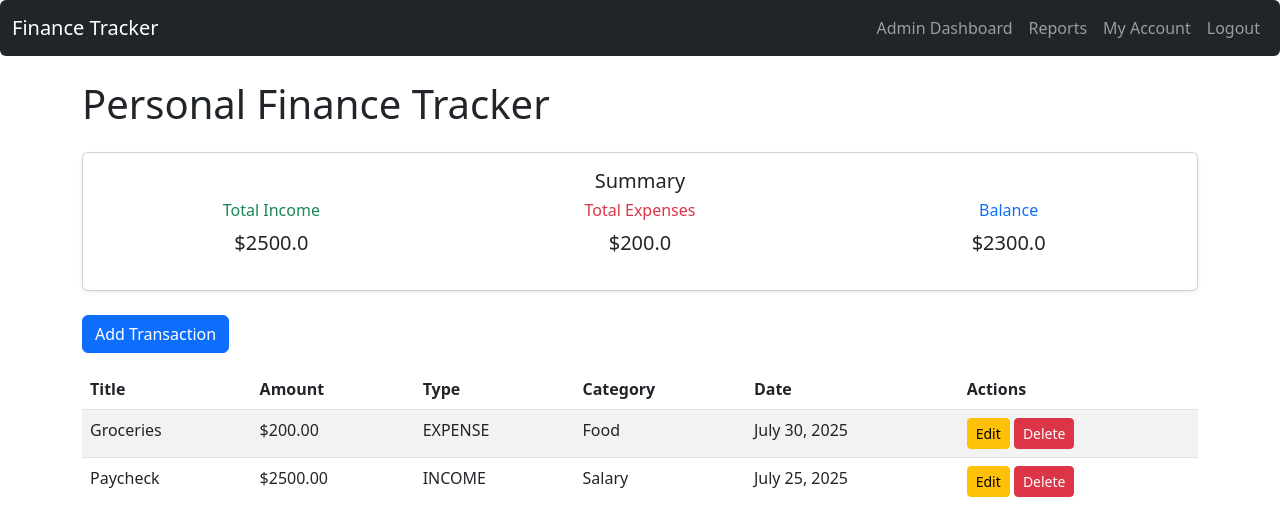
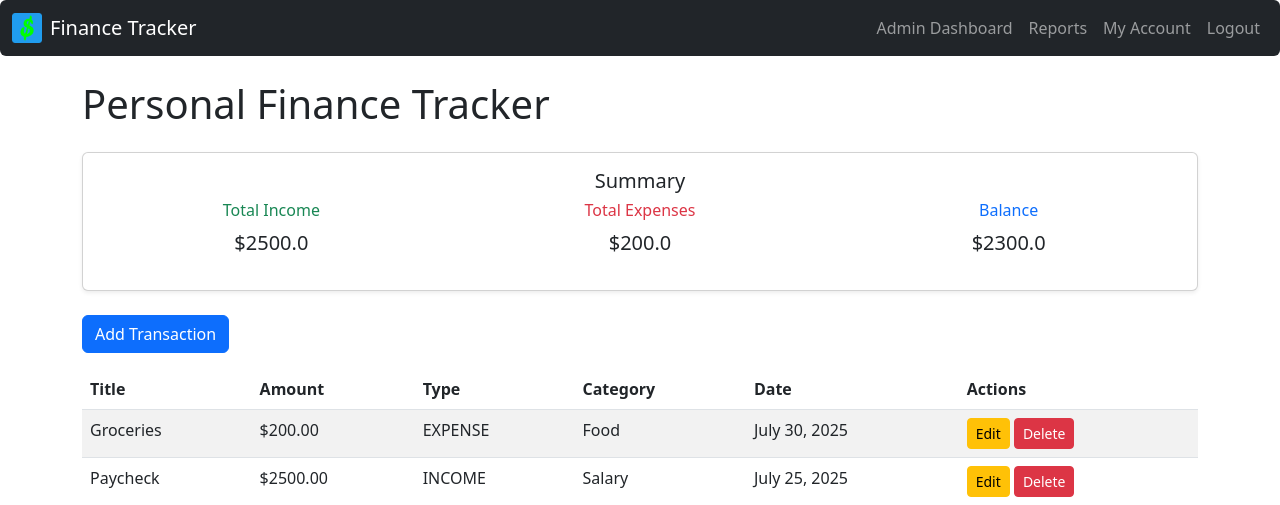
Before and after one commit to CameronSteensma/Personal_Finance_Tracker, a Django app: page / in a window 1280 px wide. Shown: the top 505 px of the page. Run offline with Django 5.2, Linux system fonts and the light colour scheme; a user stored in the database is signed in; data comes from the database, SQL or seed files in the repository.

Commit message:
added favicon logo to navigation bar

```diff
--- a/transactions/templates/transactions/transaction_list.html
+++ b/transactions/templates/transactions/transaction_list.html
@@ -15,7 +15,11 @@
     <!-- NAVBAR -->
     <nav class="navbar navbar-expand-lg navbar-dark bg-dark mb-4 rounded fixed-top">
         <div class="container-fluid">
-            <a class="navbar-brand" href="{% url 'transaction_list' %}">Finance Tracker</a>
+            <a class="navbar-brand d-flex align-items-center" href="{% url 'transaction_list' %}">
+                <img src="{% static 'favicon.ico' %}" alt="Logo" width="30" height="30" class="me-2">
+                Finance Tracker
+            </a>
+
             <button class="navbar-toggler" type="button" data-bs-toggle="collapse" data-bs-target="#navbarNav" aria-controls="navbarNav" aria-expanded="false" aria-label="Toggle navigation">
                 <span class="navbar-toggler-icon"></span>
             </button>
@@ -70,7 +74,7 @@
 
     <a href ="{% url 'add_transaction' %}" class="btn btn-primary mb-3">Add Transaction</a>
 
-    <table class="table table-striped">
+    <table class="table table-striped table-hover">
         <thead>
             <tr>
                 <th>Title</th>
```
